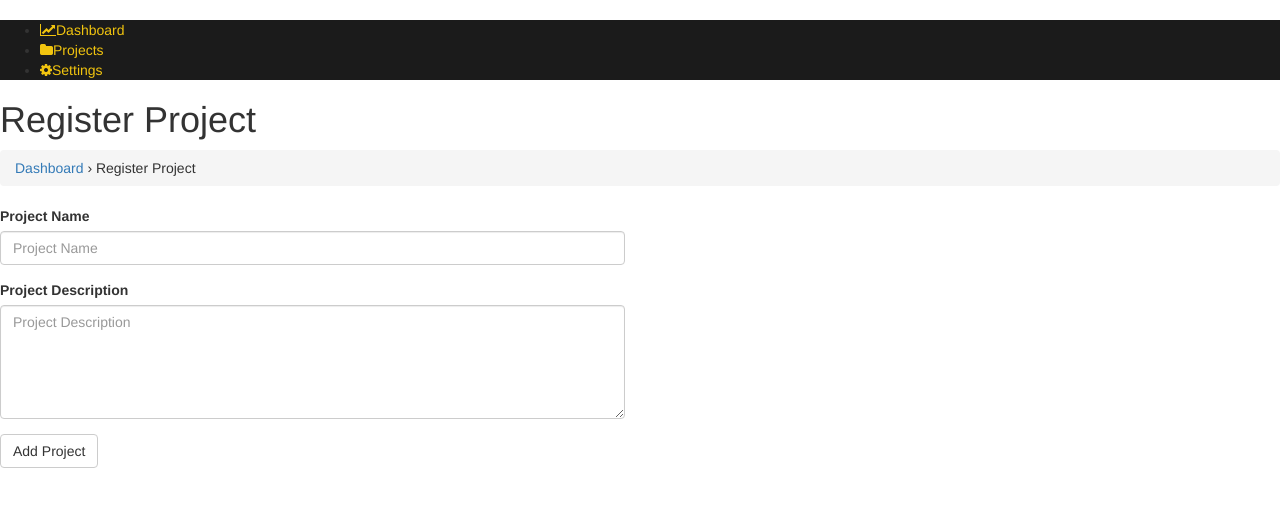
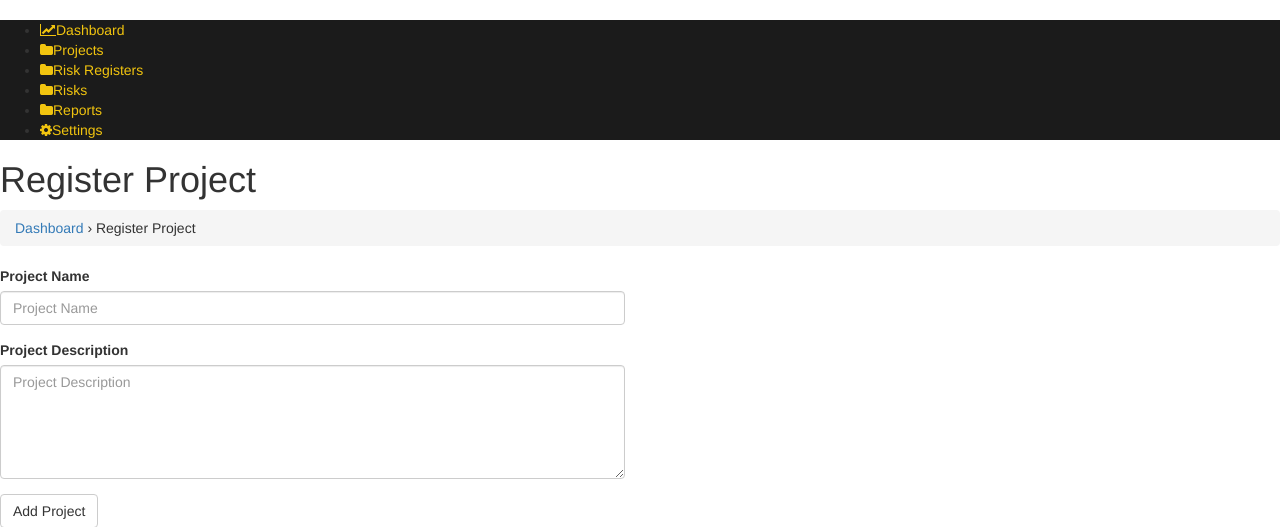
Before and after one commit to brianbirir/risk-register, a CodeIgniter app: page /database/index.php/project/reg_project_view in a window 1280 px wide. Shown: the part 258-785 px from the top of the page. Before the commit the page ends 726 px from the top, so only its background shows below. Run offline with CodeIgniter, Linux system fonts and the light colour scheme; the visitor is signed in with stand-in values (Sample User, id 1); tables that the repository leaves empty or names only in its code hold one stand-in row (values such as "Sample post"); some libraries are stand-ins or nearby versions.

Commit message:
Add menu items to sidebar
* Refactor view for risk registers
* Specify the side bar menus not accessible by a general user e.g. the settings menu site

```diff
--- a/application/config/routes.php
+++ b/application/config/routes.php
@@ -21,23 +21,25 @@ $route['dashboard/project/add'] = 'project/reg_project_view';
 $route['dashboard/project/(:num)'] = 'project/view_project/$1';
 
 // risk register
+$route['dashboard/riskregisters'] = 'project/view_risk_registers';
 $route['dashboard/riskregister/add'] = 'project/reg_subproject_view';
 $route['dashboard/riskregister/(:num)'] = 'project/view_risk_register/$1';
 
 // risk items
-$route['dashboard/risk'] = 'risk/index';
+$route['dashboard/risks'] = 'risk/index';
 $route['dashboard/risk/add'] = 'risk/add';
 $route['dashboard/risk/(:num)'] = 'risk/single/$1'; // route to view a single risk item
+
+// reports
+$route['dashboard/report'] = 'report/index';
 
 
 // settings routes
 $route['dashboard/settings'] = 'dashboard/settings';
-
 $route['settings/role'] = 'role/index';
 $route['settings/role/add'] = 'role/add';
 $route['settings/role/(:num)'] = 'role/edit/$1';
 $route['settings/role/delete/(:num)'] = 'role/delete/$1';
-
 $route['settings/users'] = 'user/index';
 $route['settings/user/add'] = 'user/add';
 $route['settings/user/(:num)'] = 'user/edit/$1';
--- a/application/controllers/Project.php
+++ b/application/controllers/Project.php
@@ -46,7 +46,7 @@ class Project extends RISK_Controller
         }
     }
 
-    // view a single project
+    // view a single risk register
     function view_project()
     {
         $data = array('title' => 'Single Project');
@@ -111,11 +111,11 @@ class Project extends RISK_Controller
     }
 
 
-    // view all subprojects
-    function index_subproject_view()
+    // view all risk registers
+    function view_risk_registers()
     {
         $data = array(
-            'title' => 'Subprojects'
+            'title' => 'Risk Registers'
         );
 
         if($this->session->userdata('logged_in'))
@@ -127,13 +127,13 @@ class Project extends RISK_Controller
             // get global data
             $data = array_merge($data,$this->get_global_data());
 
-            $subproject = $this->project_model->getSubProjects($data['user_id']);
+            $risk_register = $this->project_model->getRiskRegisters($data['user_id']);
 
             //check if result is true
-            ($subproject) ? $data['subproject_data'] = $subproject : $data['subproject_data'] = false;
+            ($risk_register) ? $data['riskregister_data'] = $risk_register : $data['riskregister_data'] = false;
 
             // load page to show all devices
-            $this->template->load('dashboard', 'project/subproject', $data);
+            $this->template->load('dashboard', 'registry/index', $data);
         }
         else
         {
@@ -168,7 +168,7 @@ class Project extends RISK_Controller
     }
 
 
-    // view for registering a subproject
+    // view for registering a risk register
     function reg_subproject_view()
     {
         $data = array('title' => 'Add Risk Registry');
@@ -245,7 +245,7 @@ class Project extends RISK_Controller
     }
 
 
-    // subproject registration process
+    // risk register registration process
     function reg_subproject()
     {
         //set validation rules
--- a/application/controllers/Risk.php
+++ b/application/controllers/Risk.php
@@ -18,7 +18,7 @@ class Risk extends RISK_Controller
     // view all registered risks owned by a subproject
     function index()
     {
-        $data = array('title' => 'Risk Registry');
+        $data = array('title' => 'Risks');
 
         if($this->session->userdata('logged_in'))
         {
@@ -30,13 +30,13 @@ class Risk extends RISK_Controller
             $data = array_merge($data,$this->get_global_data());
 
             // get risk data
-            $risk = $this->risk_model->getRegistry($data['user_id']);
+            $risk = $this->risk_model->getRisk($data['user_id']);
 
             //check if result is true
             ($risk) ? $data['risk_data'] = $risk : $data['risk_data'] = false;
 
             // load page to show all registered risks
-            $this->template->load('dashboard', 'risk_registry/index', $data);
+            $this->template->load('dashboard', 'risk/index', $data);
         }
         else
         {
--- a/application/models/Project_model.php
+++ b/application/models/Project_model.php
@@ -44,6 +44,17 @@
             //$this->db->where('Subproject.Project_project_id',$uri_id);
             $query = $this->db->get();
 
+            return ($query->num_rows() > 0) ? $query->result() : false;
+        }
+
+        // fetch all risk registers for a particular user
+        function getRiskRegisters($user_id)
+        {
+            $this->db->select('*');
+            $this->db->from('Subproject');
+            $this->db->join('Project','Project.project_id = Subproject.Project_project_id');
+            $this->db->where('Project.User_user_id',$user_id);
+            $query = $this->db->get();
             return ($query->num_rows() > 0) ? $query->result() : false;
         }
 
--- a/application/views/partials/sidebar.php
+++ b/application/views/partials/sidebar.php
@@ -5,8 +5,12 @@
       <ul class="sidebar-menu" data-widget="tree">
         <li><a href="<?php echo base_url(); ?>dashboard"><i class="fa fa-line-chart"></i>Dashboard</a></li>
         <li><a href="<?php echo base_url(); ?>dashboard/project"><i class="fa fa-folder"></i>Projects</a></li>
-        <li><a href="<?php echo base_url(); ?>dashboard/settings"><i class="fa fa-cog"></i>Settings</a></li>
-
+        <li><a href="<?php echo base_url(); ?>dashboard/riskregisters"><i class="fa fa-folder"></i>Risk Registers</a></li>
+        <li><a href="<?php echo base_url(); ?>dashboard/risks"><i class="fa fa-folder"></i>Risks</a></li>
+        <li><a href="<?php echo base_url(); ?>dashboard/reports"><i class="fa fa-folder"></i>Reports</a></li>
+        <?php if ($role_id != 8) { ?>
+          <li><a href="<?php echo base_url(); ?>dashboard/settings"><i class="fa fa-cog"></i>Settings</a></li>
+        <?php } ?>
         <!-- <li class="treeview">
             <a href="#">
               <i class="fa fa-pie-chart"></i>
--- a/application/views/risk/index.php
+++ b/application/views/risk/index.php
@@ -1,7 +1,7 @@
 <?php
     $CI =& get_instance();
 
-    $CI->load->model('registry_model');
+    $CI->load->model('risk_model');
 
 ?>
 <div class="view-risk-registry">
@@ -56,8 +56,8 @@
                                 foreach ($risk_data as $risk_row) {
                                     echo "<tr>";
                                     echo "<td>".$risk_row->item_id."</td>";
-                                    echo "<td>".$CI->registry_model->getSubProjectName($risk_row->Subproject_subproject_id)."</td>";
-                                    echo "<td>".$CI->registry_model->getRiskCategoryName($risk_row->RiskCategories_category_id)."</td>";
+                                    echo "<td>".$CI->risk_model->getSubProjectName($risk_row->Subproject_subproject_id)."</td>";
+                                    echo "<td>".$CI->risk_model->getRiskCategoryName($risk_row->RiskCategories_category_id)."</td>";
                                     echo "<td>".$risk_row->identified_hazard_risk."</td>";
                                     echo "<td><a href='risk/".$risk_row->item_id."' class='btn btn-primary'>View</td>";
                                     echo "</tr>";
```
